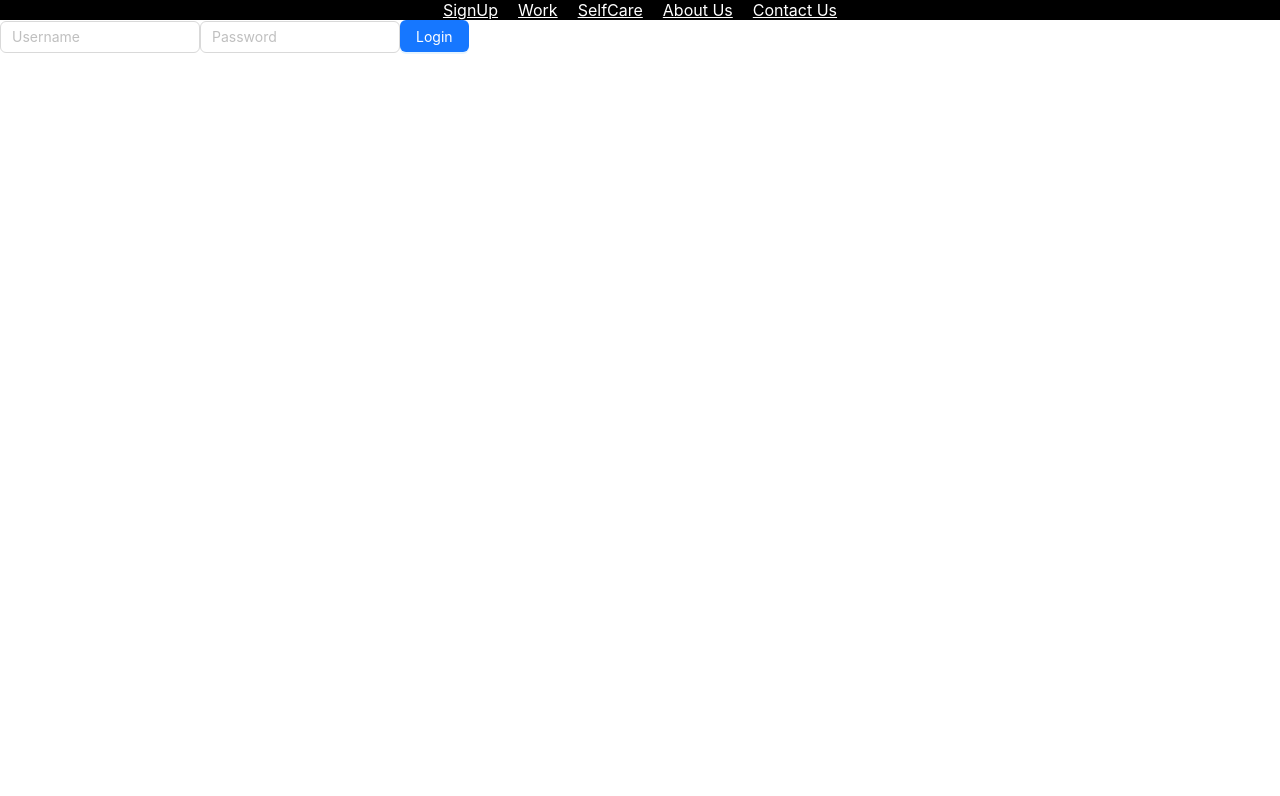
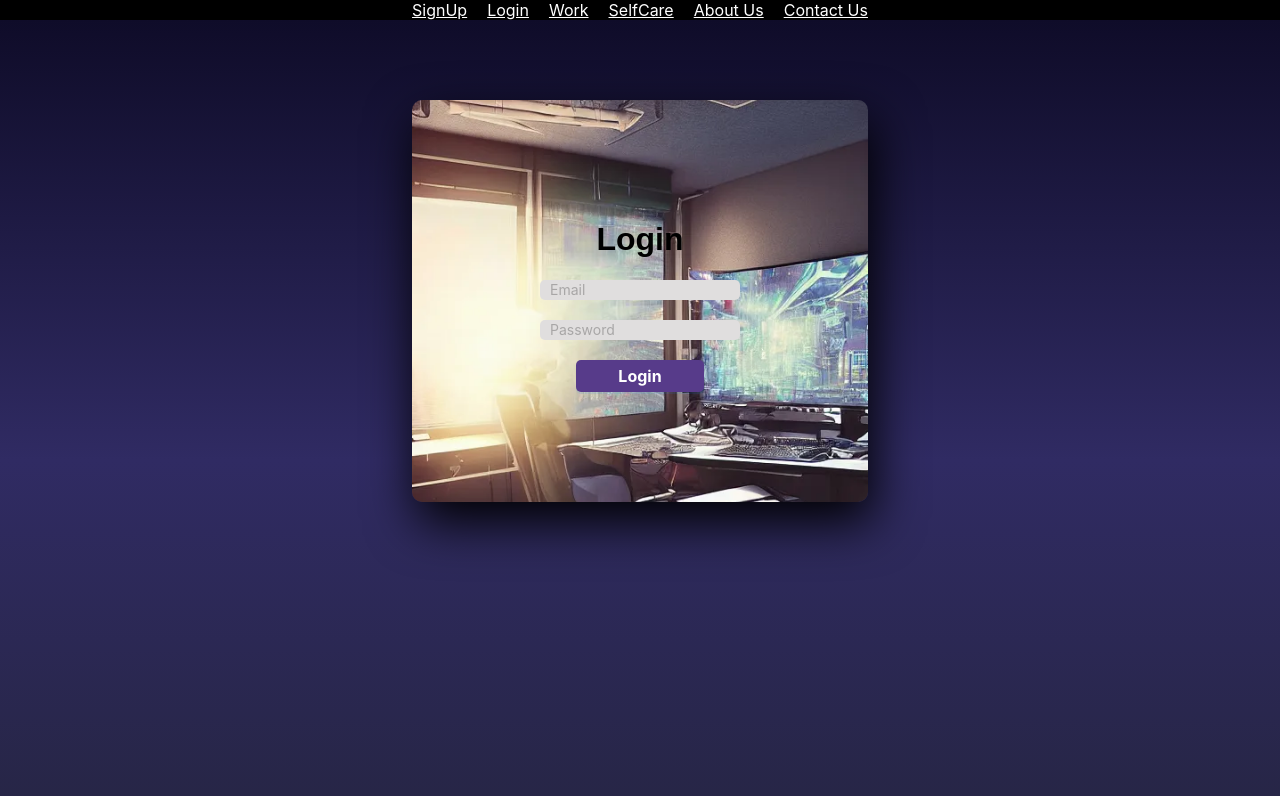
Before and after one commit to TimothyDanfield/Agenda-X-Productivity, a React (Create React App) app: page /login in a window 1280 px wide. Shown: the top 796 px of the page. Built offline with nearby package versions, Linux system fonts and the light colour scheme.

Commit message:
authentication working

```diff
--- a/src/components/NavBar/NavBar.js
+++ b/src/components/NavBar/NavBar.js
@@ -3,13 +3,27 @@ import { Link } from "react-router-dom";
 
 const NavBar = () => {
   return (
-    <div style={{textAlign:"center", backgroundColor:"black"}}>
-      <Link style={{ color: "white", padding:"10px" }} to="/signup">SignUp</Link>
-      <Link style={{ color: "white", padding:"10px" }} to="/task">Work</Link>
+    <div style={{ textAlign: "center", backgroundColor: "black" }}>
+      <Link style={{ color: "white", padding: "10px" }} to="/signup">
+        SignUp
+      </Link>
+      <Link style={{ color: "white", padding: "10px" }} to="/login">
+        Login
+      </Link>
 
-      <Link style={{ color: "white",padding:"10px" }} to="/selfcare">SelfCare</Link>
-      <Link style={{ color: "white",padding:"10px" }} to="/aboutus">About Us</Link>
-      <Link style={{ color: "white",padding:"10px" }} to="/contact">Contact Us</Link>
+      <Link style={{ color: "white", padding: "10px" }} to="/task">
+        Work
+      </Link>
+
+      <Link style={{ color: "white", padding: "10px" }} to="/selfcare">
+        SelfCare
+      </Link>
+      <Link style={{ color: "white", padding: "10px" }} to="/aboutus">
+        About Us
+      </Link>
+      <Link style={{ color: "white", padding: "10px" }} to="/contact">
+        Contact Us
+      </Link>
     </div>
   );
 };
--- a/src/components/SignUp/SignUp.js
+++ b/src/components/SignUp/SignUp.js
@@ -1,23 +1,88 @@
-import React from 'react';
-import './signup.css'
+import React, { useState } from "react";
+import "./signup.css";
+
+import { Button, Input } from "antd";
+import axios from "../../utils/axiosConfig";
 
 const SignUp = () => {
+  const [name, setName] = useState("");
+  const [email, setEmail] = useState("");
+  const [password, setPassword] = useState("");
+
+  const handleEmailChange = (e) => {
+    setEmail(e.target.value);
+  };
+
+  const handlePasswordChange = (e) => {
+    setPassword(e.target.value);
+  };
+
+  const handleNameChange = (e) => {
+    setName(e.target.value);
+  };
+
+  // Signup Functionality:
+
+  const signUp = async () => {
+    try {
+      if (!password || !name || !email) {
+        alert("Please fill out required information");
+      } else {
+        const newUser = await axios.post(`/api/user`, {
+          name: name,
+          email: email,
+          password: password,
+        });
+        console.log(newUser);
+
+        resetForm();
+      }
+    } catch (error) {
+      console.log(error);
+    }
+  };
+
+  const resetForm = () => {
+    setName("");
+    setEmail("");
+    setPassword("");
+  };
+
   return (
     <div className="signup-container">
+      <form className="main">
+        <label className="label">Sign Up</label>
+        <input
+          className="input"
+          placeholder="Name"
+          type="text"
+          name="name"
+          onChange={handleNameChange}
+        />
 
-      <form className="main">
-        <label className="label"  >Sign Up</label>
-        <input className="input" placeholder='Name' type="text" name="name" />
+        <label className="label"></label>
+        <input
+          className="input"
+          placeholder="Email"
+          type="email"
+          name="email"
+          onChange={handleEmailChange}
+        />
 
-        <label className="label" ></label>
-        <input className="input" placeholder='Email' type="email" name="email" />
+        <label className="label"></label>
+        <input
+          className="input"
+          placeholder="Password"
+          type="password"
+          name="password"
+          onChange={handlePasswordChange}
+        />
 
-        <label className="label" ></label>
-        <input className="input" placeholder='Password'  type="password" name="password" />
-
-        <button className="button" type="submit"  >Sign Up</button>
+        <button className="button" type="submit" onClick={signUp}>
+          Sign Up
+        </button>
       </form>
-
-    </div>  );
+    </div>
+  );
 };
 export default SignUp;
--- a/src/components/User/LoginPage.js
+++ b/src/components/User/LoginPage.js
@@ -1,13 +1,14 @@
 import React, { useState } from "react";
 import { Button, Input } from "antd";
 import axios from '../../utils/axiosConfig'
+import './loginpage.css'
 
 const LoginPage = () => {
-  const [username, setUsername] = useState("");
+  const [email, setEmail] = useState("");
   const [password, setPassword] = useState("");
 
-  const handleUsernameChange = (e) => {
-    setUsername(e.target.value);
+  const handleEmailChange = (e) => {
+    setEmail(e.target.value);
   };
 
   const handlePasswordChange = (e) => {
@@ -17,13 +18,13 @@ const LoginPage = () => {
   // Login Functionality:
 
   const loginUser = async () => {
-    if (!username || !password) return;
+    if (!email || !password) return;
 
-    let userObj = { username: username, password: password };
+    let userObj = { email: email, password: password };
 
     try {
-      const newUser = await axios.get(`/api/user?username=${username}`)
-      if (newUser.data.username === username && newUser.data.password === password) {
+      const newUser = await axios.get(`/api/user?email=${email}`)
+      if (newUser.data.email === email && newUser.data.password === password) {
         console.log("User Logged In", userObj);
 
         alert("User Logged In!");
@@ -41,19 +42,22 @@ const LoginPage = () => {
   };
 
   const resetForm = () => {
-    setUsername("");
+    setEmail("");
     setPassword("");
   };
 
   // Create funtionality for the sign up here
 
   return (
-    <div>
-      <Input placeholder="Username" style={{ width: "200px" }} onChange={handleUsernameChange} />
-      <Input placeholder="Password" style={{ width: "200px" }} onChange={handlePasswordChange} />
-      <Button type="primary" onClick={loginUser}>
+    <div className="login-container">
+    <form className="main">
+    <h1>Login</h1>
+      <Input className="input" placeholder="Email" style={{ width: "200px" }} onChange={handleEmailChange} />
+      <Input className="input" placeholder="Password" style={{ width: "200px" }} onChange={handlePasswordChange} />
+      <Button className="button" type="primary" onClick={loginUser}>
         Login
       </Button>
+      </form>
     </div>
   );
 };
--- a/src/components/User/loginpage.css
+++ b/src/components/User/loginpage.css
@@ -0,0 +1,85 @@
+.login-container {
+    background-color: blue;
+    margin: 0;
+    justify-content: center;
+    align-items: center;
+    min-height: 100vh;
+    font-family: "Jost", sans-serif;
+    background: linear-gradient(to bottom, #0f0c29, #302b63, #24243e);
+    padding-top: 80px;
+    padding-left: 30%;
+    padding-right: 30%;
+  }
+
+  h1 {
+    text-align: center;
+  }
+
+  .main {
+    width: 50%;
+
+    background: red;
+    overflow: hidden;
+    background: url("/public/signup.jpeg") no-repeat center/cover;
+    border-radius: 10px;
+    box-shadow: 5px 20px 50px #000;
+    margin-left: auto;
+    margin-right: auto;
+    padding: 100px;
+  }
+
+  .signup {
+    position: relative;
+    width: 100%;
+    height: 100%;
+    margin-left: auto;
+    margin-right: auto;
+    color: white;
+    text-align: center;
+  }
+
+  .label {
+    color: black;
+    font-size: 2.3rem;
+    justify-content: center;
+    display: flex;
+
+    font-weight: bold;
+    cursor: pointer;
+    transition: 0.5s ease-in-out;
+  }
+
+  .input {
+    width: 60%;
+    height: 20px;
+    background: #e0dede;
+    justify-content: center;
+    display: flex;
+    margin: 20px auto;
+    padding: 10px;
+    border: none;
+    outline: none;
+    border-radius: 5px;
+  }
+
+  .button {
+    width: 50%;
+
+    margin: 10px auto;
+    justify-content: center;
+    display: block;
+    color: #fff;
+    background: #573b8a;
+    font-size: 1em;
+    font-weight: bold;
+    margin-top: 20px;
+    outline: none;
+    border: none;
+    border-radius: 5px;
+    transition: 0.2s ease-in;
+    cursor: pointer;
+  }
+
+  .button:hover {
+    background: #6d44b8;
+  }
```
Also changed, not shown: 1 other file (tests, documents, lock files or other folders).
